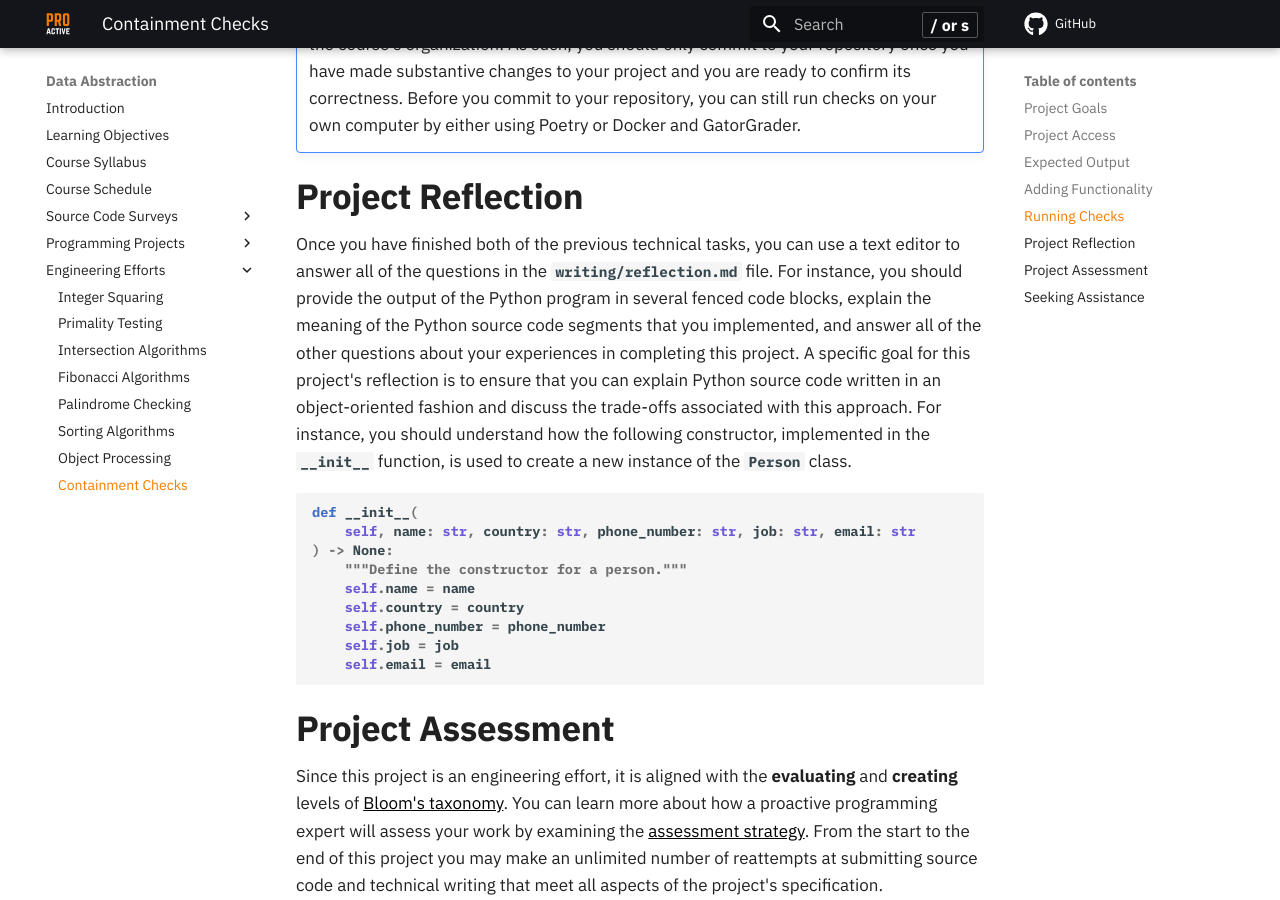
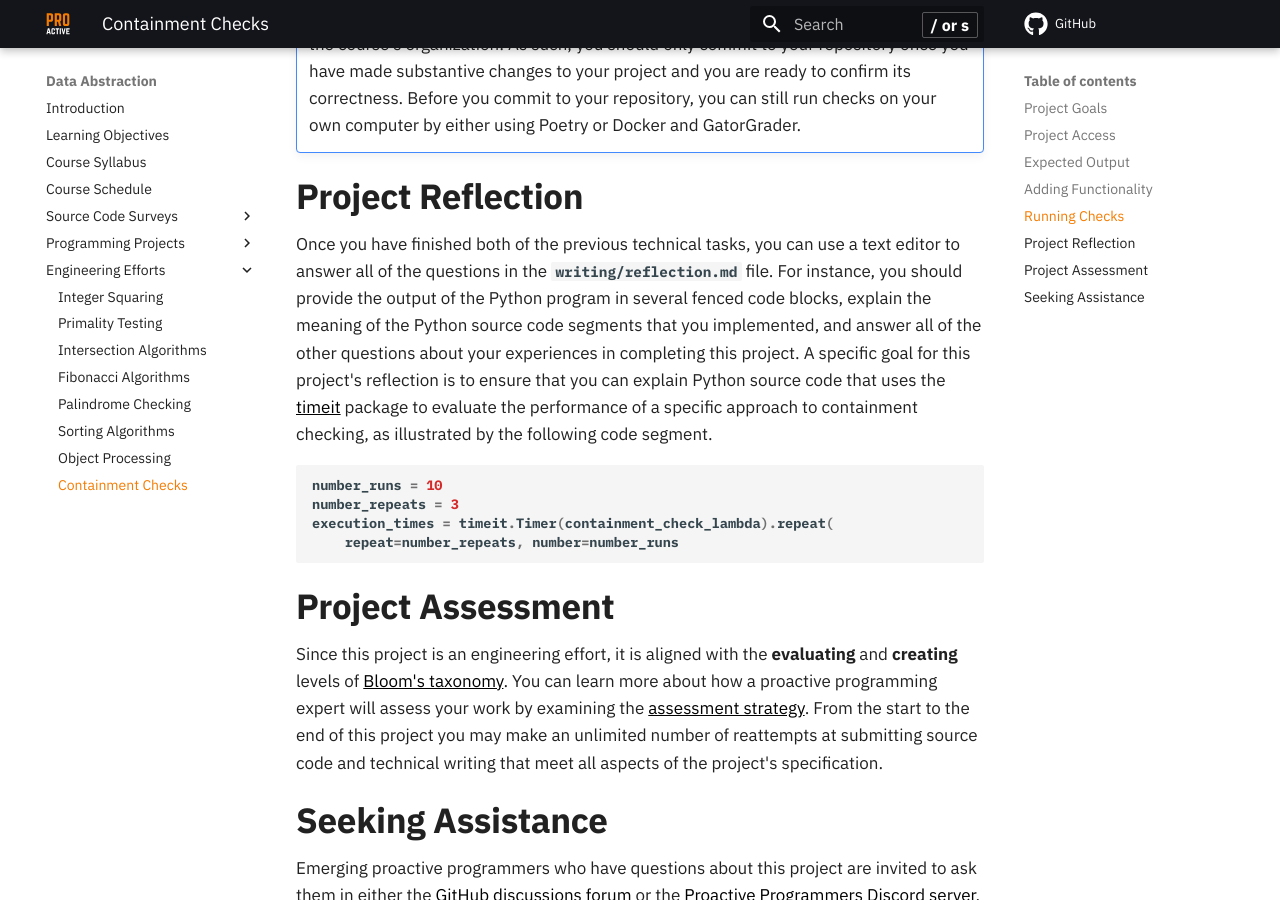
Before and after one commit to ProactiveProgrammers/www.proactiveprogrammers.com, an MkDocs documentation site: the page built from docs/data-abstraction/engineering-efforts/containment-checking.md, in a window 1280 px wide and 900 px high, scrolled down 4234 px. Built offline with MkDocs 1.6.1 and Material for MkDocs 9.7.7, drawn with Linux system fonts in a browser that asks for light colours; comment, search, counter and statistics services are not loaded.

Commit message:
feat: Add more details to the project reflection section in containment-checking.

````diff
--- a/docs/data-abstraction/engineering-efforts/containment-checking.md
+++ b/docs/data-abstraction/engineering-efforts/containment-checking.md
@@ -198,21 +198,16 @@ instance, you should provide the output of the Python program in several fenced
 code blocks, explain the meaning of the Python source code segments that you
 implemented, and answer all of the other questions about your experiences in
 completing this project. A specific goal for this project's reflection is to
-ensure that you can explain Python source code written in an object-oriented
-fashion and discuss the trade-offs associated with this approach. For instance,
-you should understand how the following constructor, implemented in the
-`__init__` function, is used to create a new instance of the `Person` class.
+ensure that you can explain Python source code that uses the
+[timeit](https://docs.python.org/3/library/timeit.html) package to evaluate the
+performance of a specific approach to containment checking, as illustrated by
+the following code segment.
 
 ```python
-def __init__(
-    self, name: str, country: str, phone_number: str, job: str, email: str
-) -> None:
-    """Define the constructor for a person."""
-    self.name = name
-    self.country = country
-    self.phone_number = phone_number
-    self.job = job
-    self.email = email
+number_runs = 10
+number_repeats = 3
+execution_times = timeit.Timer(containment_check_lambda).repeat(
+    repeat=number_repeats, number=number_runs
 ```
 
 ## Project Assessment
````
